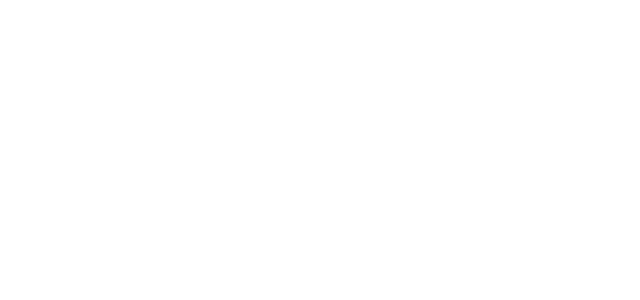
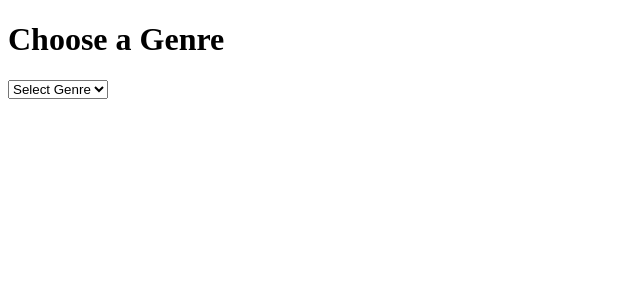
Before and after one commit to EvanRC/Moodify, a React (Vite) app in the folder client/: page /menu in a window 1280 px wide. Before the commit this address had no page. Shown: the top 300 px of the page, without its empty margins (0-640 px from the left). Built offline with nearby package versions, Linux system fonts and the light colour scheme.

Commit message:
added GetStartedBtn and Menu with genre drop down, no functionality yet

```diff
--- a/client/src/App.jsx
+++ b/client/src/App.jsx
@@ -3,6 +3,7 @@
 import Home from './components/Home';
 import SpotifyAuth from './components/spotifyAuth';
 import Success from './components/Success';
+import Menu from './components/Menu';
 
 function App() {
   return (
@@ -11,6 +12,7 @@
         <Route path="/" element={<Home />} />
         <Route path="/spotify-auth" element={<SpotifyAuth />} />
         <Route path="/success" element={<Success />} />
+        <Route path="/menu" element={<Menu />} />
       </Routes>
     </Router>
   );
--- /dev/null
+++ b/client/src/components/GetStartedBtn.jsx
@@ -0,0 +1,9 @@
+import React from 'react';
+
+const GetStartedBtn = ({ onClick }) => {
+  return (
+    <button onClick={onClick}>Let's Get Started!</button>
+  );
+};
+
+export default GetStartedBtn;
--- /dev/null
+++ b/client/src/components/Menu.jsx
@@ -0,0 +1,25 @@
+import React, { useState } from 'react';
+
+const Menu = () => {
+  const [genre, setGenre] = useState('');
+
+  const handleGenreChange = (e) => {
+    setGenre(e.target.value);
+  };
+
+  return (
+    <div>
+      <h1>Choose a Genre</h1>
+      <select value={genre} onChange={handleGenreChange}>
+        <option value="">Select Genre</option>
+        <option value="rock">Rock</option>
+        <option value="pop">Pop</option>
+        <option value="rap">Rap</option>
+        <option value="country">Country</option>
+        <option value="alternative">Alternative</option>
+      </select>
+    </div>
+  );
+};
+
+export default Menu;
--- a/client/src/components/Success.jsx
+++ b/client/src/components/Success.jsx
@@ -1,10 +1,18 @@
 import React from 'react';
+import { useNavigate } from 'react-router-dom';
+import GetStartedBtn from './GetStartedBtn';
 
 const Success = () => {
-  return (
-    <div className="success-container">
+    const navigate = useNavigate();
+    const handleGetStarted = () => {
+        navigate('/Menu')
+    }
+
+    return (
+      <div className="success-container">
       <h1>Spotify Authentication Successful!</h1>
       <p>You have successfully authenticated with Spotify.</p>
+      <GetStartedBtn onClick={handleGetStarted} />
     </div>
   );
 };
```
